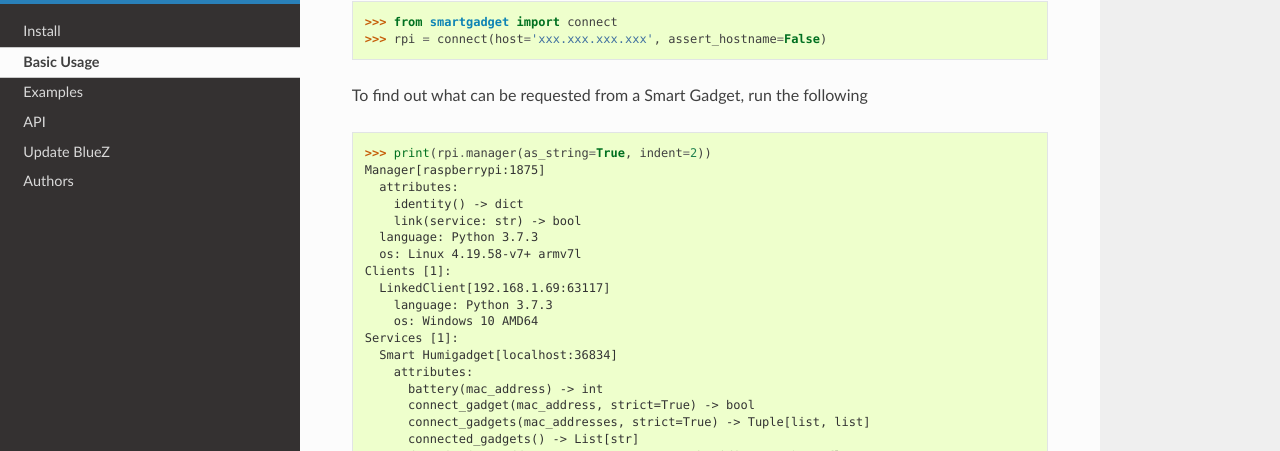
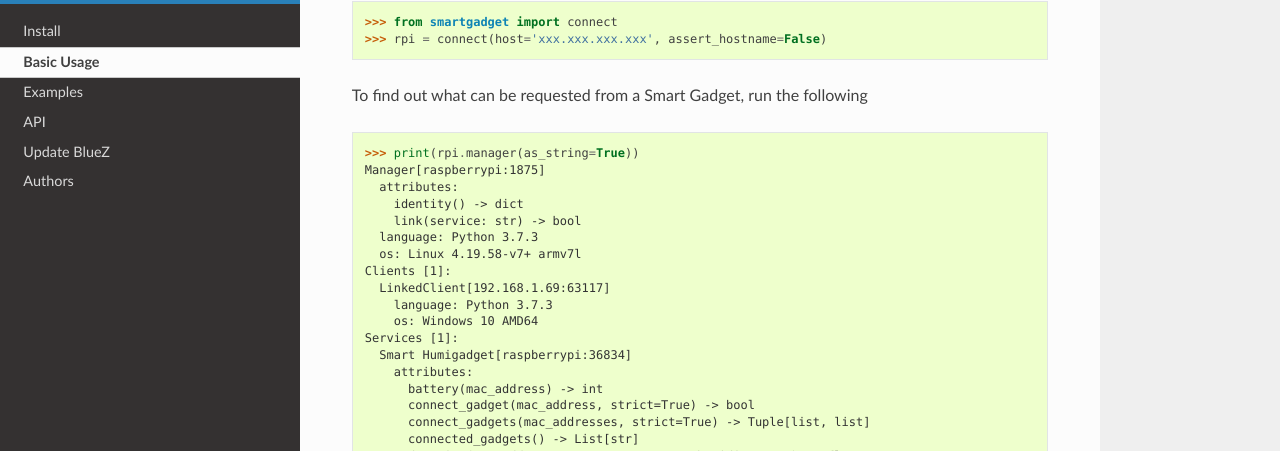
Before and after one commit to MSLNZ/rpi-smartgadget, a Sphinx documentation site: the page built from docs/usage.rst, in a window 1280 px wide and 900 px high, scrolled down 415 px. Shown: the part 114-565 px from the top of the window. Built offline with Sphinx 7.4.7 and the Read the Docs theme 2.0.0, drawn with Linux system fonts in a browser that asks for light colours; pages that are not in the unit, such as notebooks, are missing from menus.

Commit message:
replace localhost with raspberrypi and remove indent=2 in usage.rst

```diff
--- a/docs/usage.rst
+++ b/docs/usage.rst
@@ -28,7 +28,7 @@ To find out what can be requested from a Smart Gadget, run the following
 
 .. code-block:: pycon
 
-    >>> print(rpi.manager(as_string=True, indent=2))
+    >>> print(rpi.manager(as_string=True))
     Manager[raspberrypi:1875]
       attributes:
         identity() -> dict
@@ -40,7 +40,7 @@ To find out what can be requested from a Smart Gadget, run the following
         language: Python 3.7.3
         os: Windows 10 AMD64
     Services [1]:
-      Smart Humigadget[localhost:36834]
+      Smart Humigadget[raspberrypi:36834]
         attributes:
           battery(mac_address) -> int
           connect_gadget(mac_address, strict=True) -> bool
```
